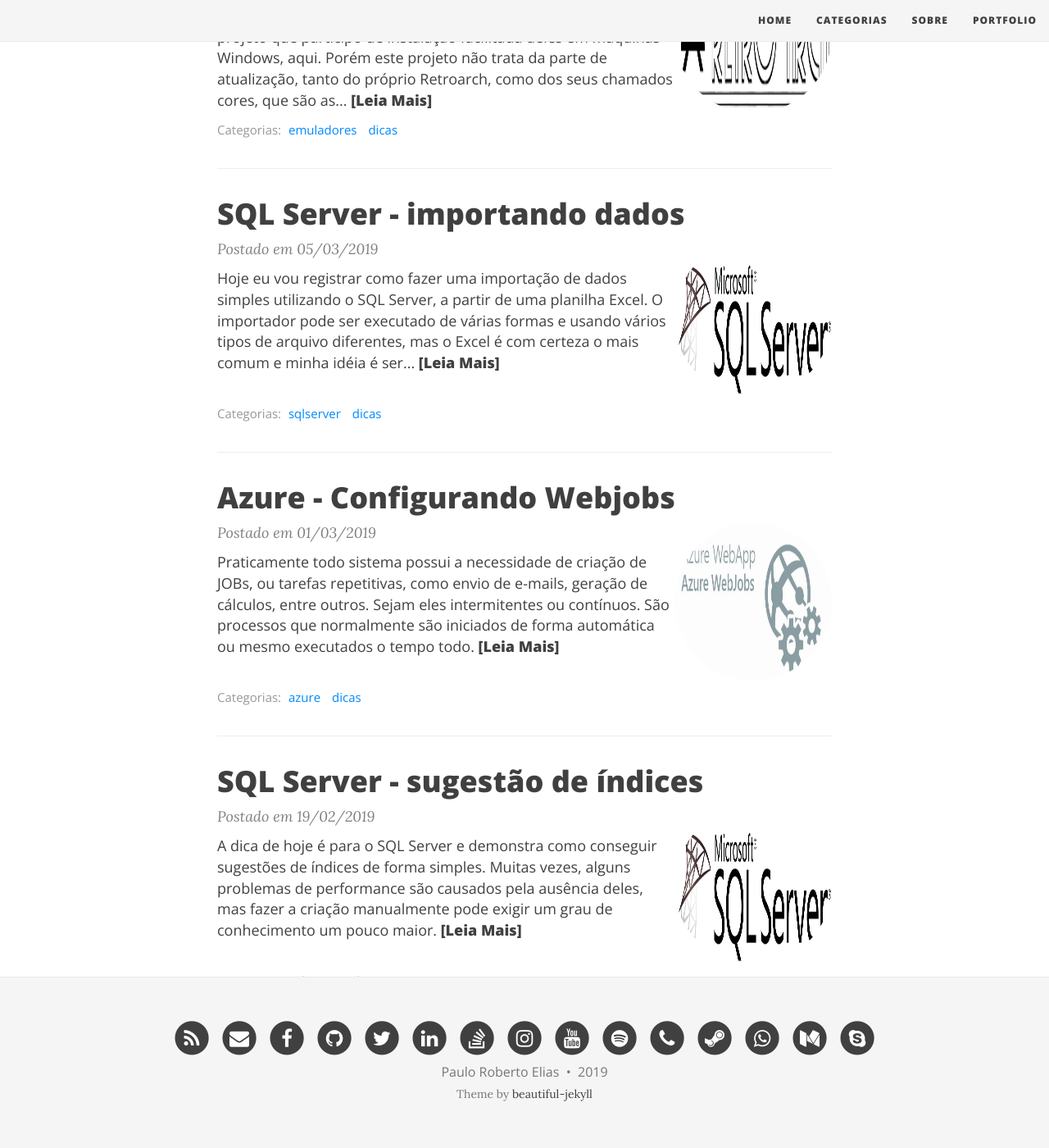
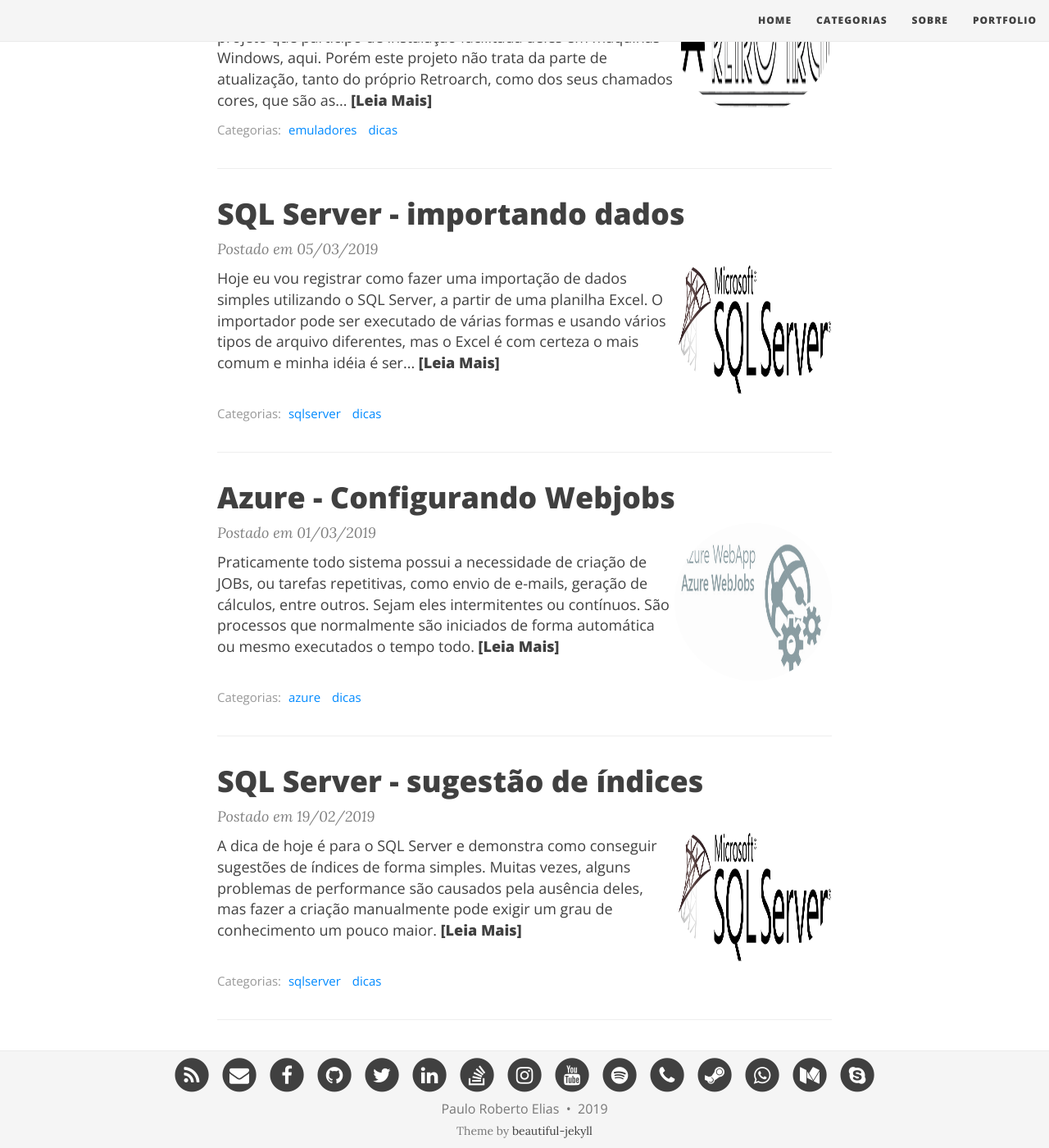
Before and after one commit to PRElias/paulorobertoelias.com.br, a Jekyll site: the page built from index.html, in a window 1280 px wide and 1400 px high, scrolled down 431 px. Shown: the whole window at 82% size. Built offline with Jekyll 4.4.1, drawn with Linux system fonts in a browser that asks for light colours; nearby versions of some CDN libraries; the list of posts is cut into pages by our own code.

Commit message:
padding em tela acima de 768

```diff
--- a/css/main.css
+++ b/css/main.css
@@ -311,7 +311,7 @@
 
 @media only screen and (min-width: 768px) {
   footer {
-    padding: 50px 0;
+    padding: 5px 0;
   }
   footer .footer-links {
     font-size: 18px;
```
